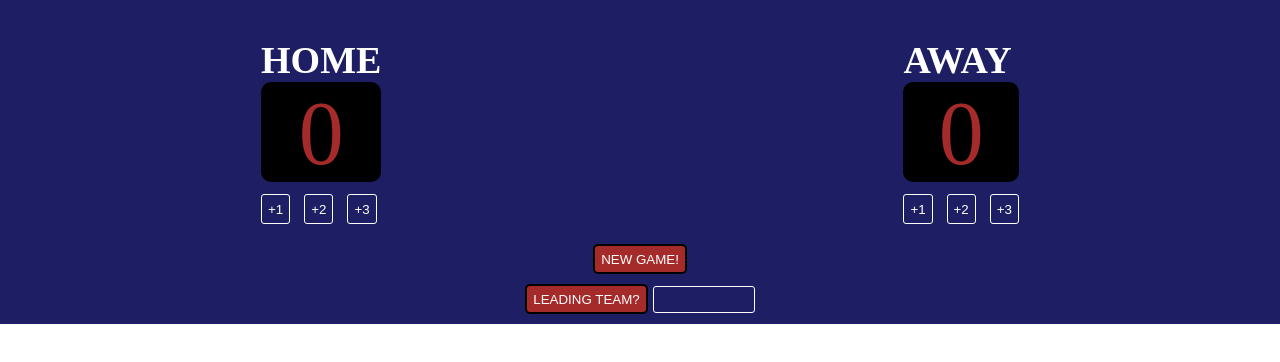
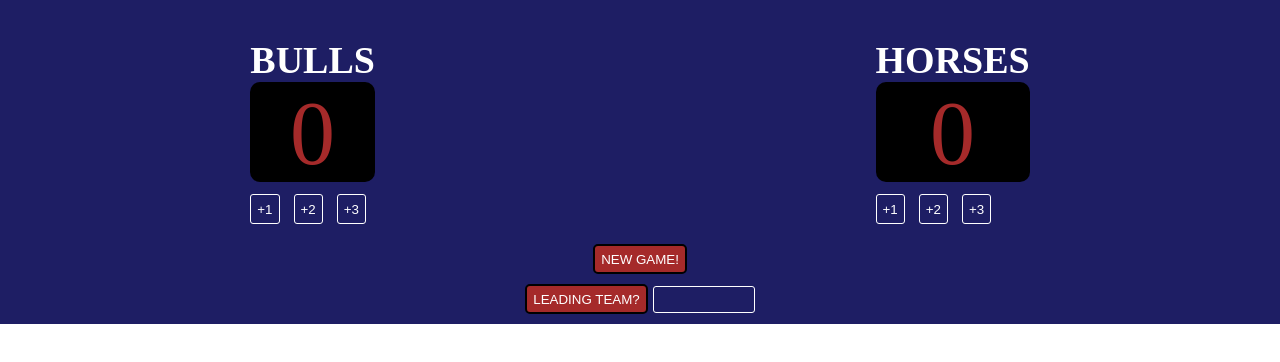
Before and after one commit to olexkaly/Devs-Journey, a plain HTML site: page index.html in a window 1280 px wide. Drawn offline with Linux system fonts and the light colour scheme.

Commit message:
add customized team names

```diff
--- a/index.html
+++ b/index.html
@@ -5,7 +5,7 @@
     <body>
         <div class="container">
             <div class="score-holder">
-                <h3>HOME</h3>
+                <h3>BULLS</h3>
                 <div class="display", id="hscore"> </div>
                 <div class="btn-holder">
                     <button onclick="homeOne()">+1</button>
@@ -14,7 +14,7 @@
                 </div>
             </div>
             <div class="score-holder">
-                <h3>AWAY</h3>
+                <h3>HORSES</h3>
                 <div class="display", id="gscore"> </div>
                 <div class="btn-holder">
                     <button onclick="guestOne()">+1</button>
```
